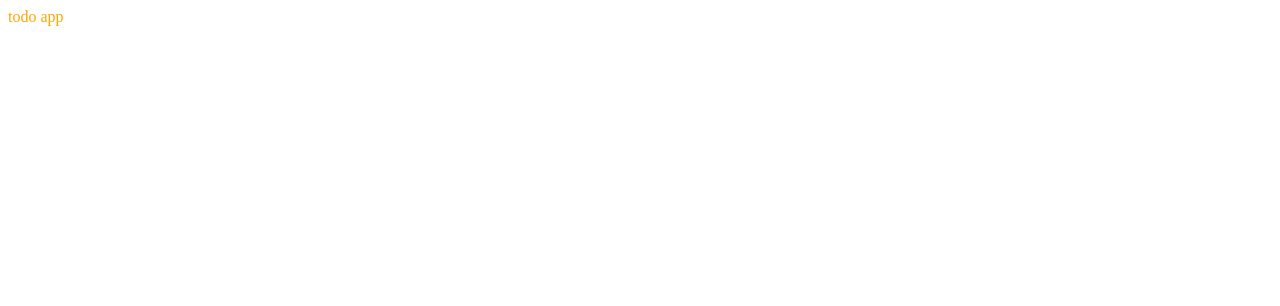
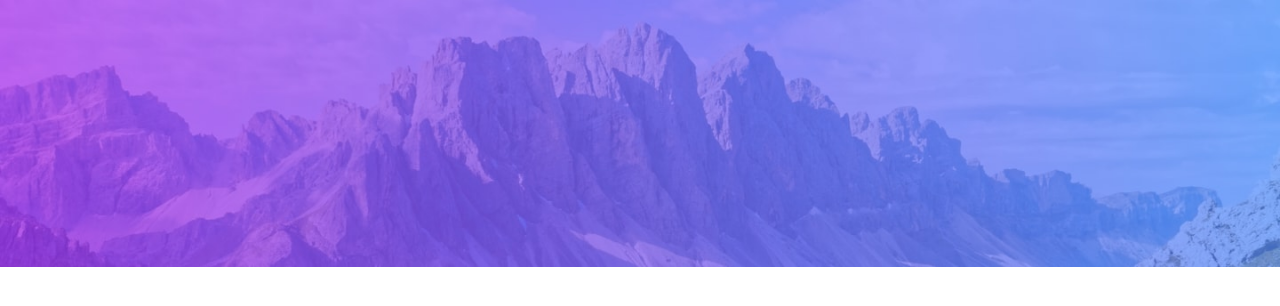
Before and after one commit to tayyeba130/todo-app, a React (Create React App) app: page / in a window 1280 px wide. Shown: the top 306 px of the page. Built offline with nearby package versions, Linux system fonts and the light colour scheme.

Commit message:
working with context

```diff
--- a/public/index.html
+++ b/public/index.html
@@ -5,39 +5,18 @@
 		<link rel="icon" href="%PUBLIC_URL%/favicon.ico" />
 		<meta name="viewport" content="width=device-width, initial-scale=1" />
 		<meta name="theme-color" content="#000000" />
-    <meta
-      name="description"
-      content="Web site created using create-react-app"
+		<meta name="Todo App" content="A todo add" />
+		<link rel="apple-touch-icon" href="%PUBLIC_URL%/logo192.png" />
+		<link rel="manifest" href="%PUBLIC_URL%/manifest.json" />
+		<link rel="preconnect" href="https://fonts.gstatic.com" />
+		<link
+			href="https://fonts.googleapis.com/css2?family=Josefin+Sans&family=Open+Sans:wght@300;400;700&display=swap"
+			rel="stylesheet"
 		/>
-    <link rel="apple-touch-icon" href="%PUBLIC_URL%/logo192.png" />
-    <!--
-      manifest.json provides metadata used when your web app is installed on a
-      user's mobile device or desktop. See https://developers.google.com/web/fundamentals/web-app-manifest/
-    -->
-    <link rel="manifest" href="%PUBLIC_URL%/manifest.json" />
-    <!--
-      Notice the use of %PUBLIC_URL% in the tags above.
-      It will be replaced with the URL of the `public` folder during the build.
-      Only files inside the `public` folder can be referenced from the HTML.
-
-      Unlike "/favicon.ico" or "favicon.ico", "%PUBLIC_URL%/favicon.ico" will
-      work correctly both with client-side routing and a non-root public URL.
-      Learn how to configure a non-root public URL by running `npm run build`.
-    -->
 		<title>React App</title>
 	</head>
 	<body>
 		<noscript>You need to enable JavaScript to run this app.</noscript>
 		<div id="root"></div>
-    <!--
-      This HTML file is a template.
-      If you open it directly in the browser, you will see an empty page.
-
-      You can add webfonts, meta tags, or analytics to this file.
-      The build step will place the bundled scripts into the <body> tag.
-
-      To begin the development, run `npm start` or `yarn start`.
-      To create a production bundle, use `npm run build` or `yarn build`.
-    -->
 	</body>
 </html>
--- a/src/App.js
+++ /dev/null
@@ -1,13 +0,0 @@
-import React from 'react';
-import GlobalStyle from './styles';
-
-function App() {
-	return (
-		<>
-			<GlobalStyle />
-			<div className="App">todo app</div>
-		</>
-	);
-}
-
-export default App;
--- /dev/null
+++ b/src/App.tsx
@@ -0,0 +1,15 @@
+import React, { useState } from 'react';
+import GlobalStyle from './styles';
+import Main from './components/main/Main';
+
+function App() {
+	const [theme, setTheme] = useState('light');
+	return (
+		<>
+			<Main />
+			<GlobalStyle />
+		</>
+	);
+}
+
+export default App;
--- /dev/null
+++ b/src/components/main/Main.tsx
@@ -0,0 +1,18 @@
+import React, { useContext } from 'react';
+import MainStyle from './style';
+// import ThemeContext from '../../contexts/ThemeContext';
+
+export default function Main() {
+	// const [theme] = useContext(ThemeContext);
+	// console.log(theme);
+	return (
+		<MainStyle>
+			<h1>TODO</h1>
+			<img
+				src={require('../../images/bg-desktop-light.jpg').default}
+				alt="background mountains"
+				className="bg-img"
+			/>
+		</MainStyle>
+	);
+}
--- /dev/null
+++ b/src/components/main/style.ts
@@ -0,0 +1,13 @@
+import styled from 'styled-components/macro';
+
+const MainStyle = styled.div`
+	.bg-img {
+		position: absolute;
+		width: 100%;
+		top: 0;
+		right: 0;
+		left: 0;
+	}
+`;
+
+export default MainStyle;
--- /dev/null
+++ b/src/contexts/ThemeContext.ts
@@ -0,0 +1,17 @@
+import { createContext, useContext } from 'react';
+
+export enum Theme {
+	Dark = 'Dark',
+	Light = 'Light',
+}
+
+export type ThemeContextType = {
+	theme: Theme;
+	setTheme: (Theme: Theme) => void;
+};
+
+export const ThemeContext = createContext<ThemeContextType>({
+	theme: Theme.Dark,
+	setTheme: (theme) => console.warn('no theme provider'),
+});
+export const useTheme = () => useContext(ThemeContext);
--- /dev/null
+++ b/src/react-app-env.d.ts
@@ -0,0 +1 @@
+/// <reference types="react-scripts" />
--- a/src/styles.ts
+++ b/src/styles.ts
@@ -7,6 +7,20 @@ const GlobalStyle = createGlobalStyle`
         box-sizing: border-box;
         color: orange;
     }
+    html, body {
+        margin: 0;
+    }
+    body {
+        font-family: 'Josefin Sans', sans-serif;
+    }
+    h1, h2, h3 {
+        font-family: 'Open Sans', sans-serif;
+    }
+    .container {
+        width: 100%;
+        max-width: 540px;
+        margin: 0 auto;
+    }
 `;
 
 export default GlobalStyle;
--- a/tsconfig.json
+++ b/tsconfig.json
@@ -12,13 +12,13 @@
     "allowSyntheticDefaultImports": true,
     "strict": true,
     "forceConsistentCasingInFileNames": true,
-    "noFallthroughCasesInSwitch": true,
     "module": "esnext",
     "moduleResolution": "node",
     "resolveJsonModule": true,
     "isolatedModules": true,
     "noEmit": true,
-    "jsx": "react-jsx"
+    "jsx": "react-jsx",
+    "noFallthroughCasesInSwitch": true
   },
   "include": [
     "src"
```
Also changed, not shown: src/components/background/Background.tsx (added, +8 -0 lines), 1 other file (tests, documents, lock files or other folders). Lines whose indentation alone changed are shown as unchanged.
